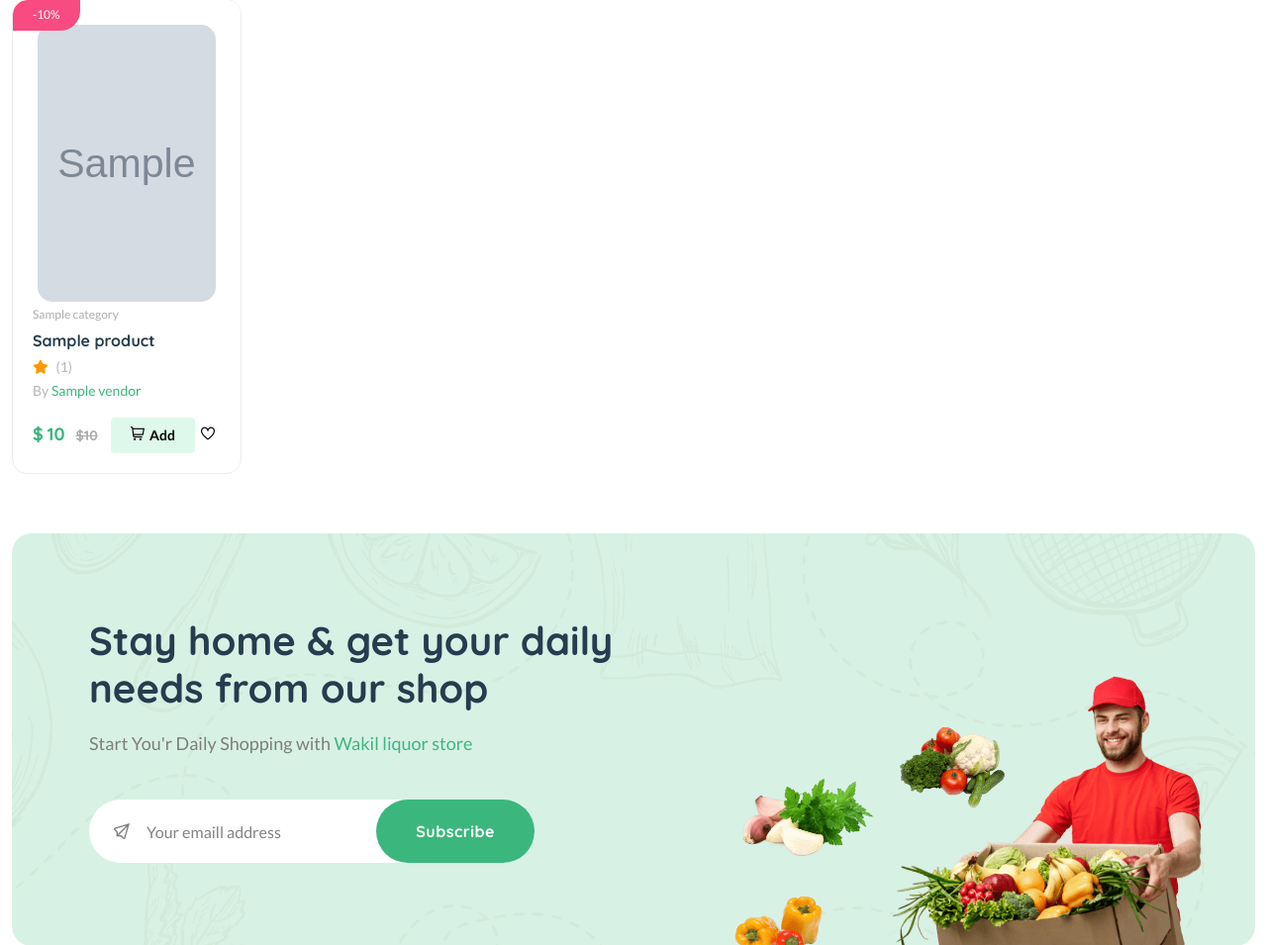
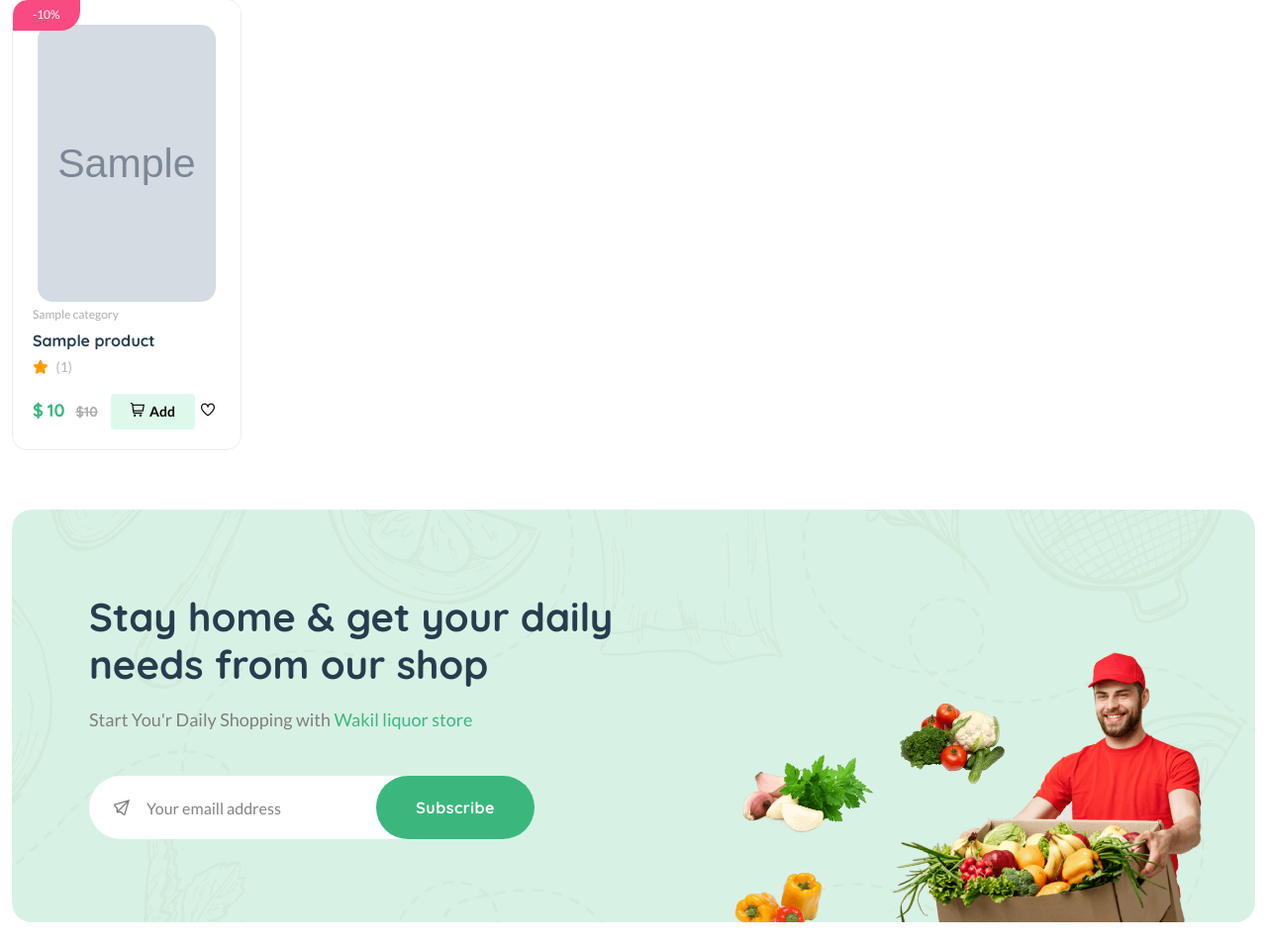
Before and after one commit to Valentino-Junior/marokomart, a Django app: template templates/core/category-product-list.html in a window 1280 px wide. Shown: the part 791-1746 px from the top of the page at 99% size. Run offline with Django 3.2, Linux system fonts and the light colour scheme; the template is opened without the code that fills it: most values are stand-ins (such as "Sample title", 1, 10 or a date in 2020); grey boxes marked "Sample" are stand-in pictures; some libraries are stand-ins or nearby versions.

Commit message:
Added styling

```diff
--- a/templates/core/category-product-list.html
+++ b/templates/core/category-product-list.html
@@ -97,9 +97,7 @@
                                         <span class="font-small ml-5 text-muted"> ({{ p.reviews.all.count }})</span>
 
                                     </div>
-                                    <div>
-                                        <span class="font-small text-muted">By <a href="{% url 'core:vendor-detail' p.vendor.vid %}">{{p.vendor.title}}</a></span>
-                                    </div>
+
                                     <div class="product-card-bottom">
                                         <div class="product-price">
                                             <span>$</span> <span class="current-product-price-{{ p.id }}">{{p.price}}</span>
```
